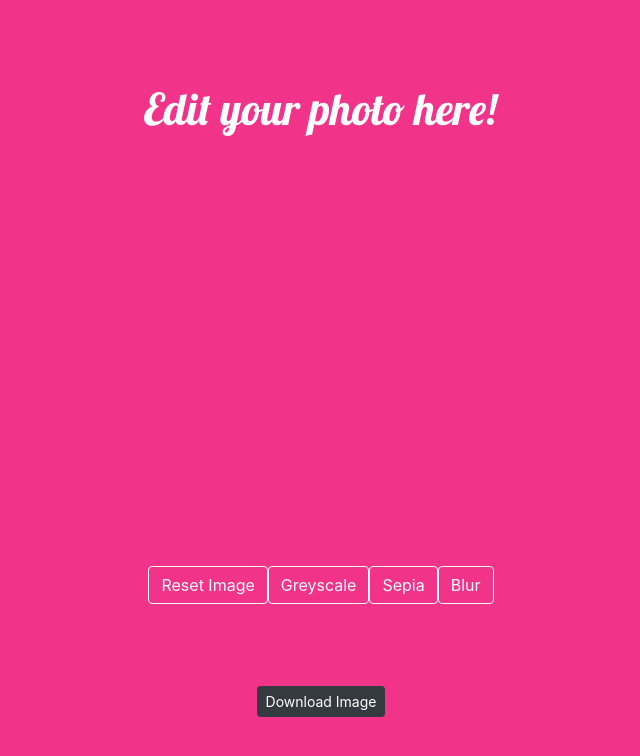
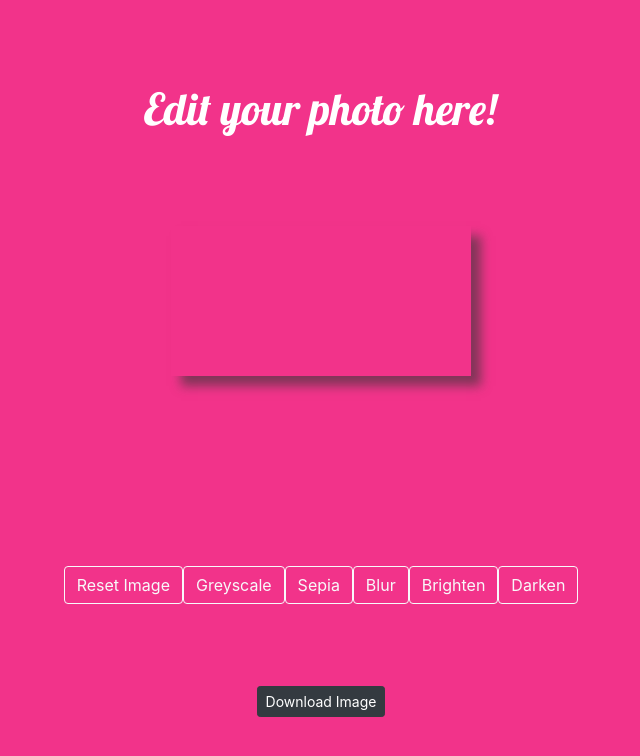
Before and after one commit to atreides1/snappy-webcam-app, a React (Create React App) app: page /editor in a window 1280 px wide. Shown: the top 756 px of the page, without its empty margins (319-959 px from the left). Built offline with nearby package versions, Linux system fonts and the light colour scheme.

Commit message:
resizing / box shadow/ brighten+darken

```diff
--- a/src/editor.js
+++ b/src/editor.js
@@ -3,6 +3,7 @@ import { React, Component } from 'react';
 import { Redirect } from "react-router-dom";
 import { Button } from 'react-bootstrap';
 import download from "downloadjs";
+import context from 'react-bootstrap/esm/AccordionContext';
 class Editor extends Component {
     constructor(props) {
         super(props);
@@ -28,7 +29,7 @@ class Editor extends Component {
             let canvas = document.getElementById("editableCanvas");
             let context = canvas.getContext("2d");
 
-            canvas.width = window.innerWidth;
+            canvas.width = window.innerWidth - (window.innerWidth * 0.10);
             canvas.height = window.innerHeight;
             // resize content
             let image = this.image;
@@ -63,11 +64,12 @@ class Editor extends Component {
             let image = document.createElement("img");
             image.src = dataURL;
             image.onload = () => {
-                console.log("putting image on canvas")
-                canvas.width = image.width / 2;
-                canvas.height = image.height / 2;
-                context.drawImage(image, 0, 0, image.width /2, image.height/2);
                 this.image = image;
+                this.resize()
+                // console.log("putting image on canvas")
+                // canvas.width = image.width / 2;
+                // canvas.height = image.height / 2;
+                // context.drawImage(image, 0, 0, image.width /2, image.height/2);
                 // canvas.style.objectFit = "contain";
             }
         }
@@ -226,17 +228,19 @@ class Editor extends Component {
     }
 
     applyBlur = () => {
-        // this.loadImage();
+
         let canvas = document.getElementById("editableCanvas");
         let context = canvas.getContext('2d');
-        let imageData = this.getImageData();
-        let newImageData = this.convoluteImage(imageData,
-          [ 1/9, 1/9, 1/9,
-            1/9, 1/9, 1/9,
-            1/9, 1/9, 1/9 ]
-        );
-        console.log(newImageData)
-        context.putImageData(newImageData, 0, 0);
+        context.filter = 'blur(20px)';
+        // let imageData = this.getImageData();
+        // let newImageData = this.convoluteImage(imageData,
+        //   [ 1/9, 1/9, 1/9,
+        //     1/9, 1/9, 1/9,
+        //     1/9, 1/9, 1/9 ]
+        // );
+        // console.log(newImageData)
+        // context.putImageData(newImageData, 0, 0);
+
         // let pixels = imageData.data;
 
         // for (let i = 0; i < pixels.length; i += 4) {
@@ -258,6 +262,41 @@ class Editor extends Component {
         // image.style.filter = "blur(6px)";
 
         console.log("Applied blur");
+    }
+
+    brighten = () => {
+        let canvas = document.getElementById("editableCanvas");
+        let context = canvas.getContext("2d");
+        let imageData = this.getImageData();
+        let pixels = imageData.data;
+        for (let i=0; i<pixels.length; i+=4) {
+            pixels[i] += 5;
+            pixels[i+1] += 5;
+            pixels[i+2] += 5;
+        }
+        context.putImageData(imageData, 0, 0);
+        this.saveCurrentImageState();
+        console.log("brightened image")
+    }
+
+    resetImage = () => {
+        this.loadImage();
+        // let image = document.getElementById("display");
+        // image.style.filter = "none";
+    }
+    darken = () => {
+        let canvas = document.getElementById("editableCanvas");
+        let context = canvas.getContext("2d");
+        let imageData = this.getImageData();
+        let pixels = imageData.data;
+        for (let i=0; i<pixels.length; i+=4) {
+            pixels[i] -= 5;
+            pixels[i+1] -= 5;
+            pixels[i+2] -= 5;
+        }
+        context.putImageData(imageData, 0, 0);
+        this.saveCurrentImageState();
+        console.log("brightened image")
     }
 
     resetImage = () => {
@@ -308,7 +347,7 @@ class Editor extends Component {
         return (
         <div id="editor" className="text-white">
             <h3 style={{fontSize: "2.75rem"}}>Edit your photo here!</h3>
-            <canvas id="editableCanvas"></canvas>
+            <canvas id="editableCanvas" style={{boxShadow: "10px 10px 10px rgba(55, 55, 55, 0.6)"}}></canvas>
             {/* <img id="display" alt="your webcam output is here"></img> */}
             <br />
             <div id="options">
@@ -317,6 +356,8 @@ class Editor extends Component {
                 {/* <Button variant="outline-light" id="greyscale2" onClick={this.applyGreyscale2}>Greyscale 2</Button> */}
                 <Button variant="outline-light" id="sepia" onClick={this.applySepia}>Sepia</Button>
                 <Button variant="outline-light" onClick={this.applyBlur}>Blur</Button>
+                <Button variant="outline-light" onClick={this.brighten}>Brighten</Button>
+                <Button variant="outline-light" onClick={this.darken}>Darken</Button>
                 {/* instead have a download as */}
                 {/* <Button variant="outline-light" id="editedSave" onClick={this.editedSave}>Save</Button> */}
             </div>
```
